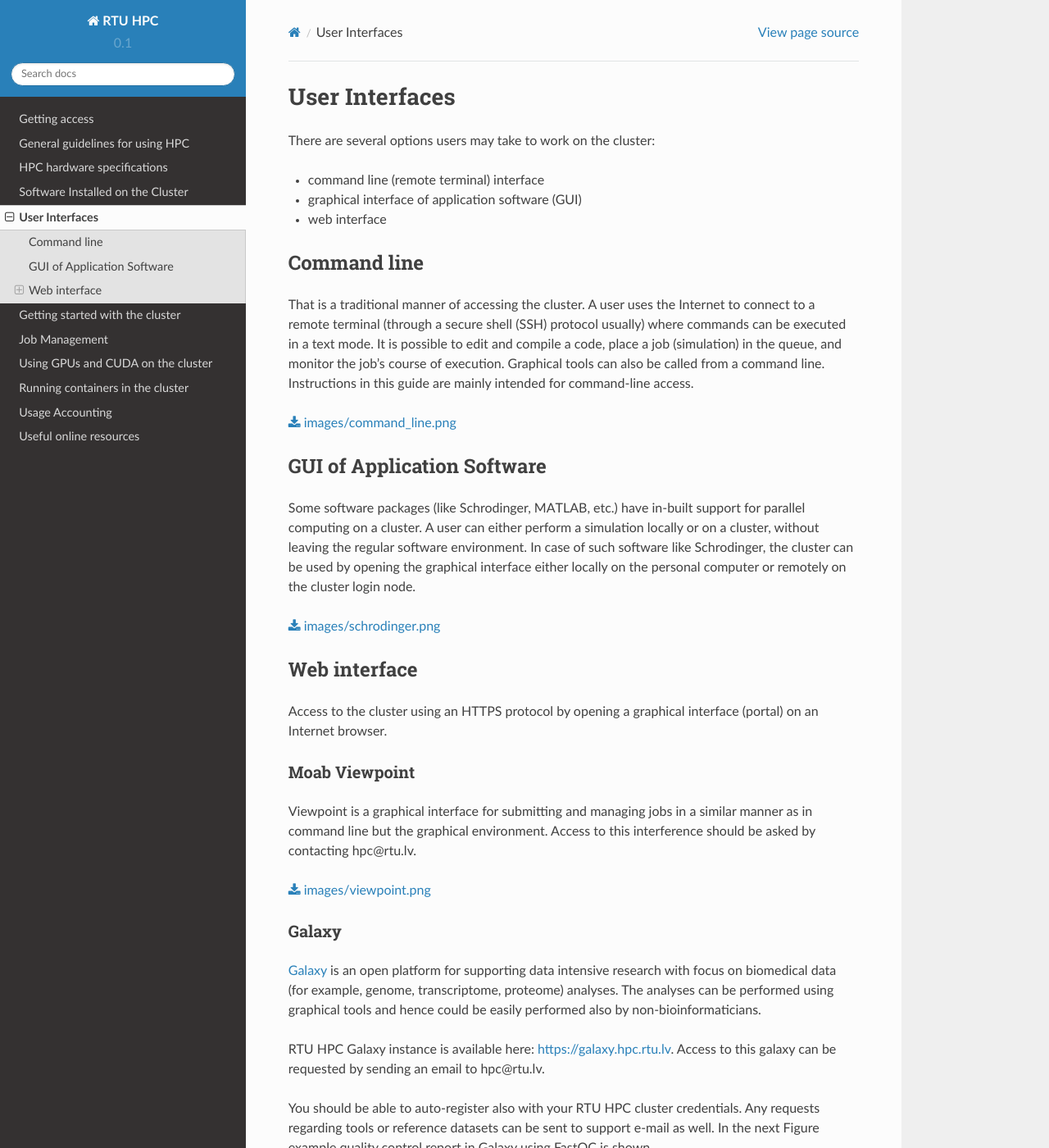
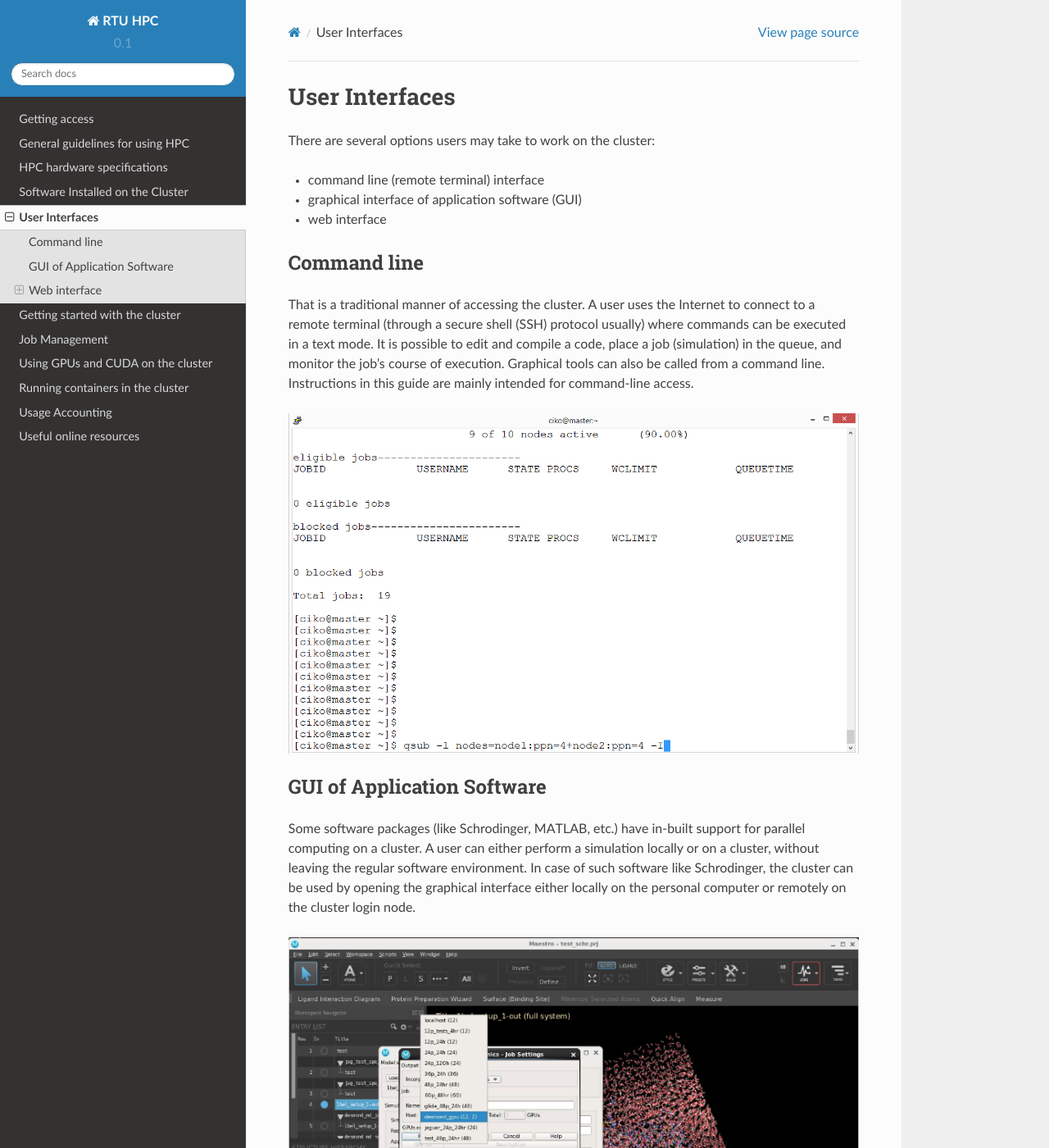
Before and after one commit to rtuhpc/hpc-manual, a Sphinx documentation site: the page built from doc/05_user_interfaces.md, in a window 1280 px wide and 1400 px high. Shown: the whole window at 82% size. Built offline with Sphinx 7.4.7 and the Read the Docs theme 2.0.0, drawn with Linux system fonts in a browser that asks for light colours.

Commit message:
Update 05_user_interfaces.md

```diff
--- a/doc/05_user_interfaces.md
+++ b/doc/05_user_interfaces.md
@@ -8,12 +8,12 @@ There are several options users may take to work on the cluster:
 ## Command line
 That is a traditional manner of accessing the cluster. A user uses the Internet to connect to a remote terminal (through a secure shell (SSH) protocol usually) where commands can be executed in a text mode. It is possible to edit and compile a code, place a job (simulation) in the queue, and monitor the job's course of execution. Graphical tools can also be called from a command line. Instructions in this guide are mainly intended for command-line access.
 
-[](images/command_line.png)
+![](images/command_line.png)
 
 ## GUI of Application Software
 Some software packages (like Schrodinger, MATLAB, etc.) have in-built support for parallel computing on a cluster. A user can either perform a simulation locally or on a cluster, without leaving the regular software environment. In case of such software like Schrodinger, the cluster can be used by opening the graphical interface either locally on the personal computer or remotely on the cluster login node.
 
-[](images/schrodinger.png)
+![](images/schrodinger.png)
 
 ## Web interface
 Access to the cluster using an HTTPS protocol by opening a graphical interface (portal) on an Internet browser.
@@ -21,7 +21,7 @@ Access to the cluster using an HTTPS protocol by opening a graphical interface (
 ### Moab Viewpoint
 Viewpoint is a graphical interface for submitting and managing jobs in a similar manner as in command line but the graphical environment. Access to this interference should be asked by contacting hpc@rtu.lv.
 
-[](images/viewpoint.png)
+![](images/viewpoint.png)
 
 ### Galaxy
 
```
